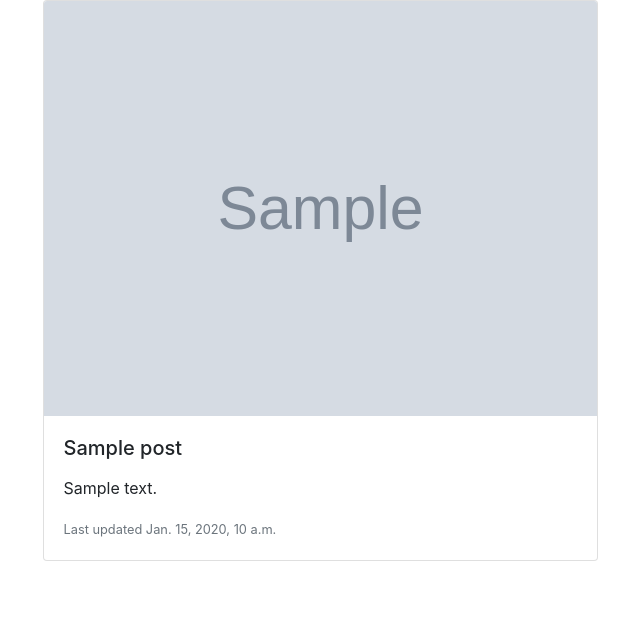
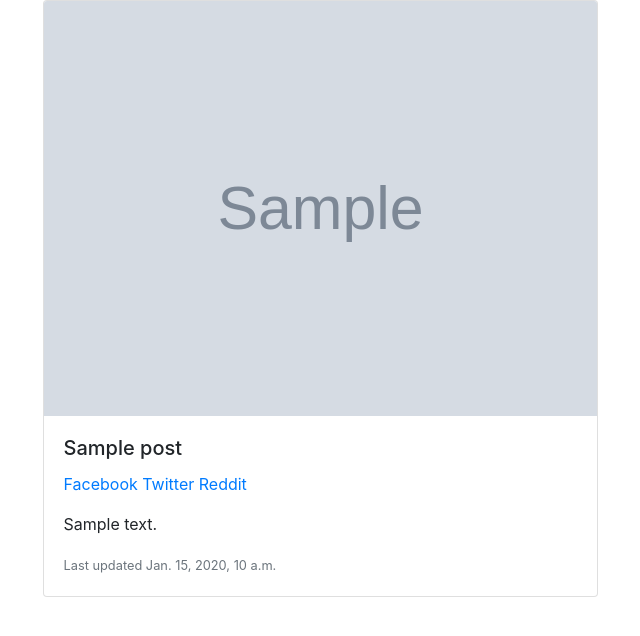
Before and after one commit to NourAdel/Blog, a Django app: a page that uses blog/posts/templates/post_details.html in a window 1280 px wide. Shown: the top 636 px of the page, without its empty margins (320-960 px from the left). Run offline with Django 3.2, Linux system fonts and the light colour scheme; tables that the repository leaves empty hold one stand-in row (values such as "Sample post"); grey boxes marked "Sample" are stand-in pictures; some libraries are stand-ins or nearby versions.

Commit message:
social media share links
url encoded texts, share links on facebook, twitter and reddit

```diff
--- a/blog/posts/templates/post_details.html
+++ b/blog/posts/templates/post_details.html
@@ -4,13 +4,23 @@
  {% block title %} {{object.title}} | {{block.super}}{% endblock title%}
 
 {% block content %}
-
 <div class="card mb-3" style="height :100%; width: 50%;  margin: 0 auto; ">
     {% if object.cover %}
   <img src="{{ object.cover.url}}" class="card-img-top" style='height: 100%; width: 100%; object-fit: contain'>
     {% endif %}
   <div class="card-body">
     <h5 class="card-title">{{title}} </small></h5>
+
+
+      <a href="https://www.facebook.com/sharer/sharer.php?u={{request.build_absolute_uri}}">
+Facebook
+</a>
+    <a href="https://twitter.com/home?status={{sharable}}%20{{request.build_absolute_uri}}">
+ Twitter
+</a>
+<a href="http://www.reddit.com/submit?url={{request.build_absolute_uri}}&title={{sharable}}"> Reddit</a>
+
+
     <p class="card-text">{{object.content | linebreaks}}</p>
     <p class="card-text"><small class="text-muted">Last updated {{object.updated}}</small></p>
   </div>
--- a/blog/posts/urls.py
+++ b/blog/posts/urls.py
@@ -10,6 +10,6 @@ urlpatterns = [
     url(r'^create/$', views.posts_create),
     url(r'^$', views.posts_list, name="list"),
     url(r'^(?P<slug>[-\w]+)/$', views.posts_detail, name="detail"),
-    url(r'^(?P<ID>\d+)/edit/$', views.posts_update, name="update"),
+    url(r'^(?P<slug>[-\w]+)/edit/$', views.posts_update, name="update"),
     url(r'^(?P<ID>\d+)/delete/$', views.posts_delete),
 ]
--- a/blog/posts/views.py
+++ b/blog/posts/views.py
@@ -1,4 +1,5 @@
 from django.shortcuts import render, get_object_or_404, redirect
+from urllib.parse import quote
 from django.http import HttpResponse, HttpResponseRedirect
 from .models import Post
 from .forms import PostForm
@@ -19,7 +20,9 @@ def posts_create (request):
 
 def posts_detail(request, slug):
     object = get_object_or_404(Post,slug=slug)
-    context = {'title': object.title, 'object': object}
+    # url encoded text
+    sharable = quote(object.content)
+    context = {'title': object.title, 'object': object, 'sharable': sharable}
     return render(request, 'post_details.html', context)
 
 
@@ -33,8 +36,8 @@ def posts_list(request):
     return render(request, 'post_list.html', context)
 
 
-def posts_update (request, ID):
-    instance = get_object_or_404(Post, id=ID)
+def posts_update (request, slug):
+    instance = get_object_or_404(Post, slug=slug)
     form = PostForm(request.POST or None, request.FILES or None, instance= instance)
     if form.is_valid():
         instance = form.save(commit=False)
```
